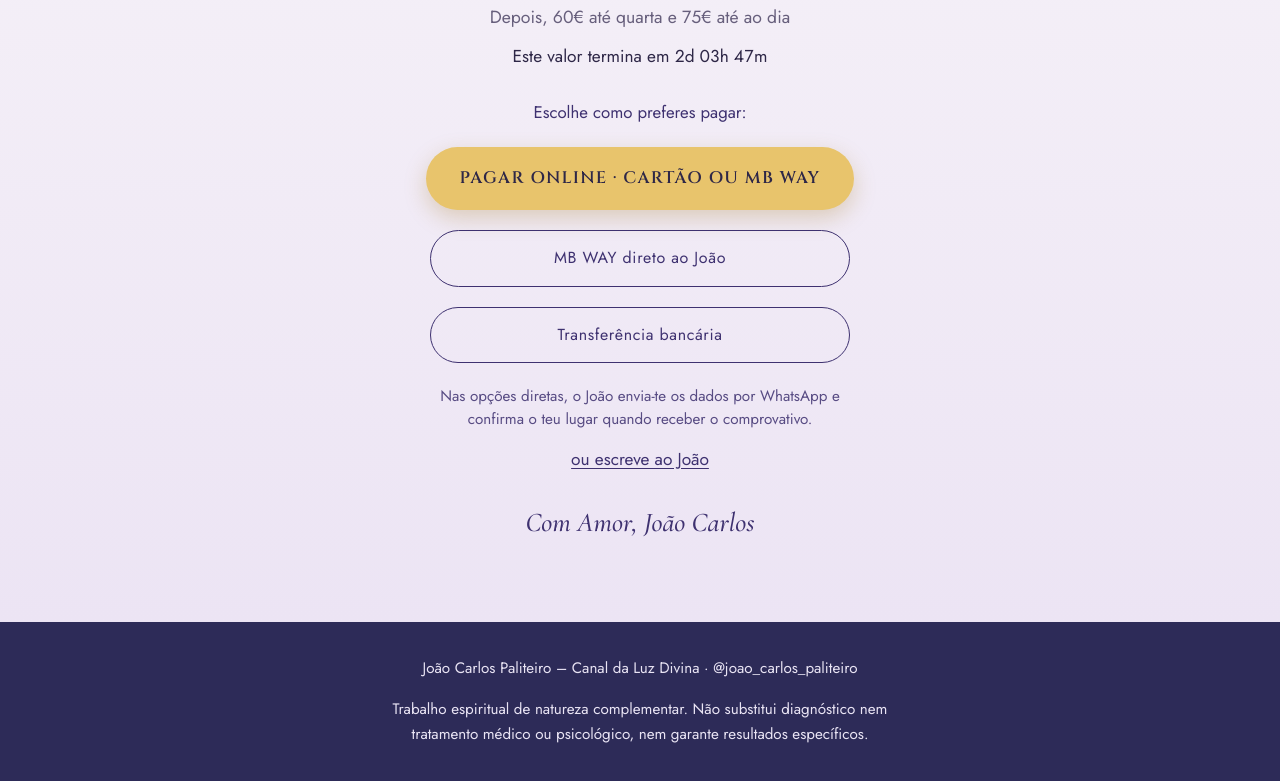
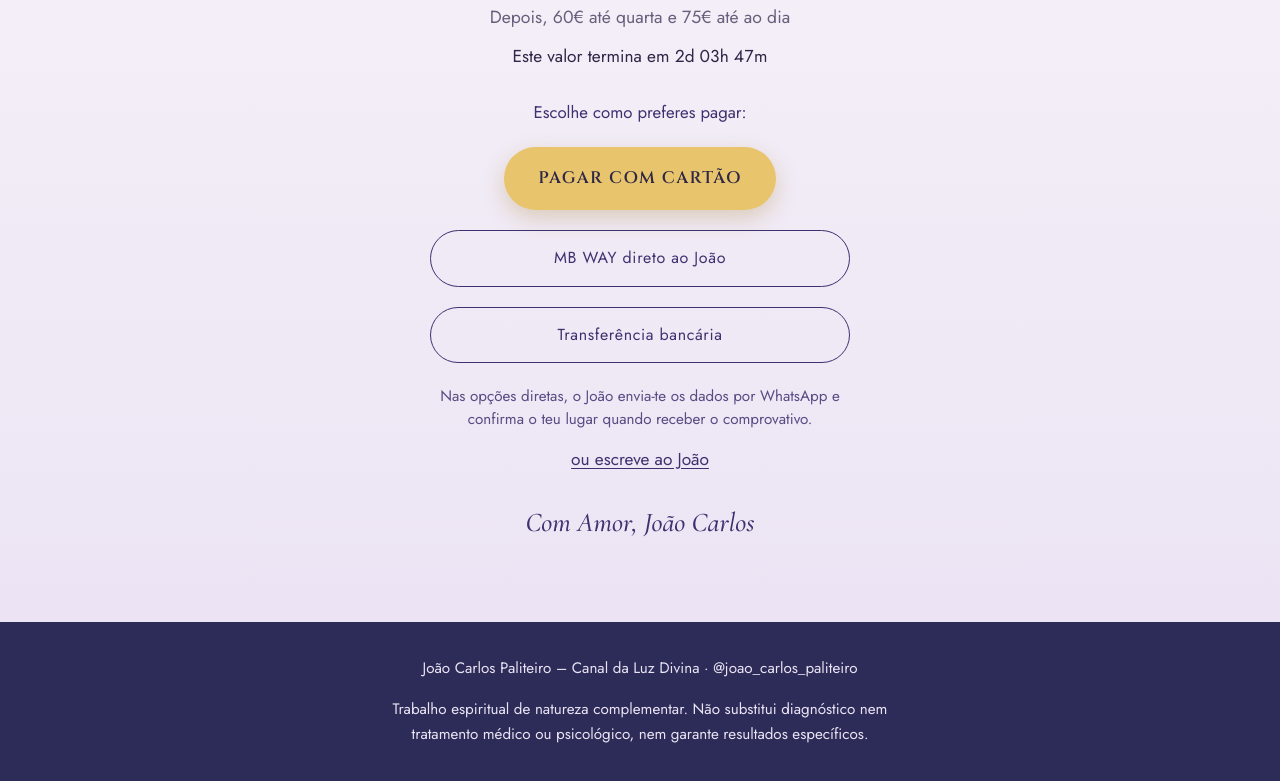
Before and after one commit to JCPaliteiro/cura-em-grupo, a plain HTML site: page index.html in a window 1280 px wide. Shown: the part 6343-7124 px from the top of the page. Drawn offline with nearby package versions, Linux system fonts and the light colour scheme.

Commit message:
Bálsamo: botão 'Pagar com cartão'
Co-Authored-By: Claude Opus 5.5 <noreply@anthropic.com>
Claude-Session: https://claude.ai/code/session_01QQCWdMeiqT2Wcj2Mr9AeD3

```diff
--- a/index.html
+++ b/index.html
@@ -299,7 +299,7 @@ footer p{max-width:62ch;margin-inline:auto}
       <div class="was" data-was>Depois, 60€ até quarta e 75€ até ao dia</div>
       <div class="count" data-count></div>
       <p class="pay-h">Escolhe como preferes pagar:</p>
-      <a class="btn" data-buy href="#">Pagar online · cartão ou MB WAY</a>
+      <a class="btn" data-buy href="#">Pagar com cartão</a>
       <a class="btn2" data-mbway href="#">MB WAY direto ao João</a>
       <a class="btn2" data-transf href="#">Transferência bancária</a>
       <p class="pay-note">Nas opções diretas, o João envia-te os dados por WhatsApp e confirma o teu lugar quando receber o comprovativo.</p>
```
